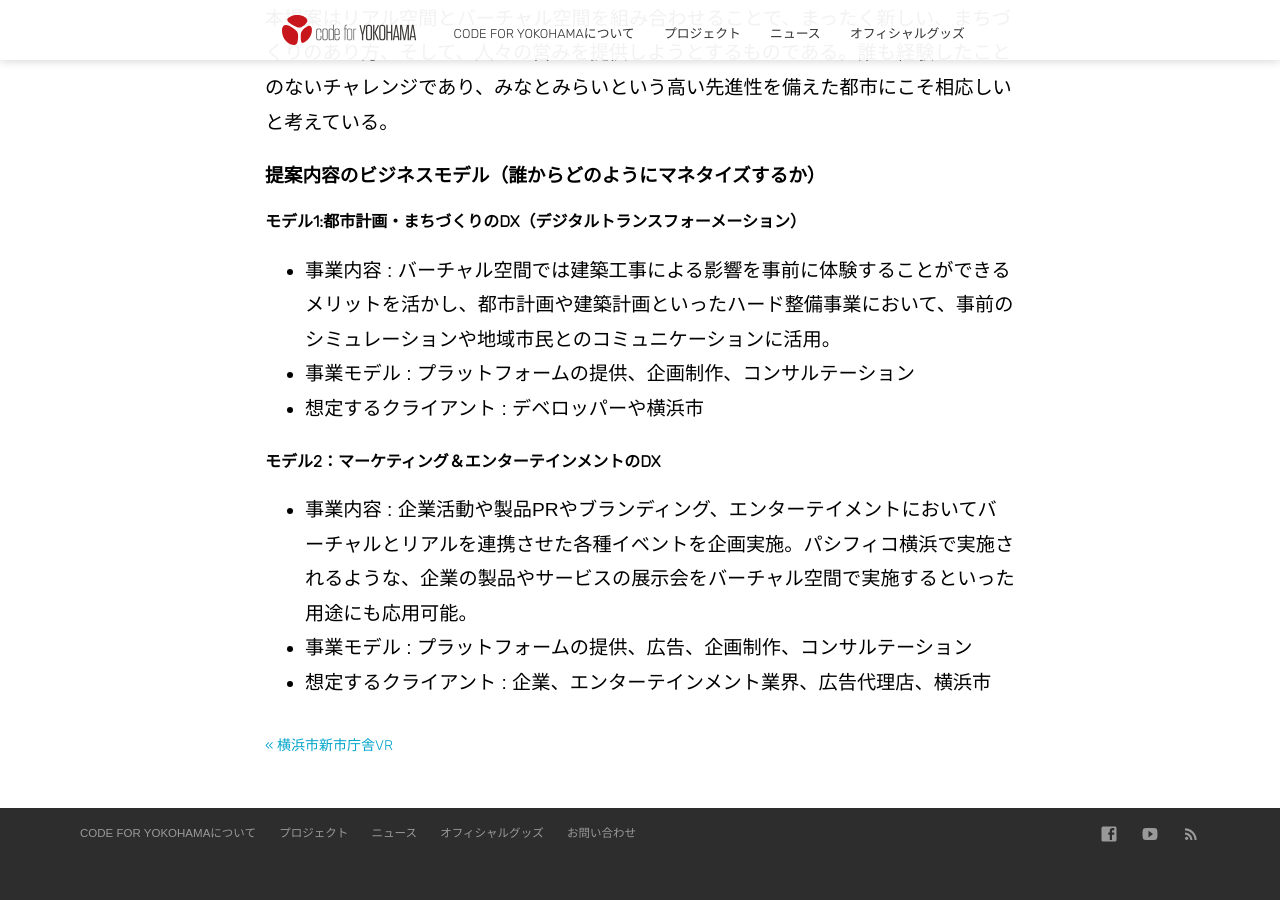
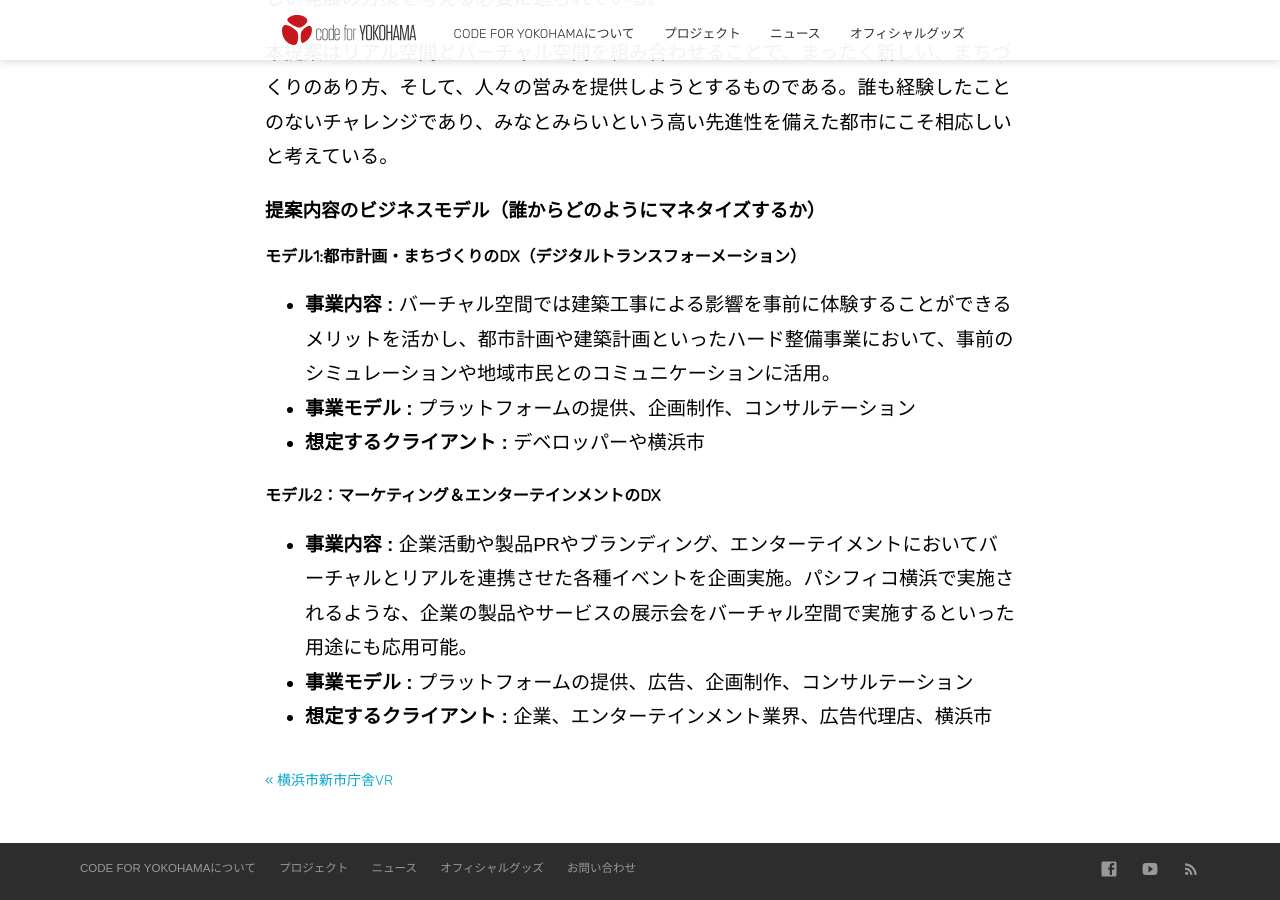
Before and after one commit to Code4Yokohama/code4.yokohama, a Jekyll site: the page built from _projects/MM21_Activation Program.md, in a window 1280 px wide and 900 px high, scrolled down 6142 px. Built offline with Jekyll 4.4.1, drawn with Linux system fonts in a browser that asks for light colours; nearby versions of some CDN libraries; some of the changed text lies outside the part shown.

Commit message:
見た目を微修正

```diff
--- a/_projects/MM21_Activation Program.md
+++ b/_projects/MM21_Activation Program.md
@@ -27,14 +27,14 @@
 
 大きく2つの領域をターゲットとする。
 1. まちづくり関係のプレーヤーにデジタル3次元空間シミュレーターを提供
-- デベロッパー
-- 施設や設備等のメーカー
-- 非営利組織
-- 市の都市計画、建築等都市デザイン担当
-- まちづくり対象地域の市民
+ - デベロッパー
+ - 施設や設備等のメーカー
+ - 非営利組織
+ - 市の都市計画、建築等都市デザイン担当
+ - まちづくり対象地域の市民
 2. バーチャルもしくは物理的場所とひもづいたオンラインイベントの興行主にVRプラットフォームを提供
-- イベントの実行委員会とその関係組織
-- イベント参加者
+ - イベントの実行委員会とその関係組織
+ - イベント参加者
 
 #### 課題や欲求
 
@@ -66,10 +66,10 @@
 1. ニューノーマル時代に横浜市の新しい魅力を開拓可能
  - 今回のサービスを用いることで、従前の発想の枠を取り払ったVR/AR活用オンラインイベントを企画・開催が可能となる。
  - ポケモンGoに見られるように、バーチャル内でのイベントであっても、リアルワールドの実際の現場に足を運ばないと体験できないなど、リアルワールドとバーチャルワールドをシンクロさせることで、パラレルワールドをまたにかけた体験を提供可能となる。
- -- ランドマークタワー頂上からバンジージャンプ大会
- -- デジタルツインの大観覧車ライトアップコンテスト（大賞作品は実物で再現）
- -- ピカチュウリアルとバーチャルであちこちに出没中
- -- MM21頂上決戦ガンダムVSエヴァンゲリオン（操縦席視点で操作も可）　等
+  - ランドマークタワー頂上からバンジージャンプ大会
+  - デジタルツインの大観覧車ライトアップコンテスト（大賞作品は実物で再現）
+  - ピカチュウリアルとバーチャルであちこちに出没中
+  - MM21頂上決戦ガンダムVSエヴァンゲリオン（操縦席視点で操作も可）　等
 2. まちづくり関連の費用対効果向上
  - 一つのプラットフォームで、「まちづくりのシミュレーション（景観、日照、風量、人流）」と「シミュレーション結果のリアルなVR市民説明」や、「都市空間関連のオンライン及びデジタル許認可業務」が可能となる。
  - VR市民説明は、従前の紙及びイラストベースのものとは次元の異なる市民理解が得られるため、市民対話のあり方が深化する。
@@ -91,8 +91,8 @@
 
 - デジタルツインシミュレーターを用いた許認可に関わる実証事業への参加
 - デジタルツインVR空間におけるオンラインイベントの企画及び開催
-* エンターテイメント性の高いイベント
-* 企業活動のPRを目的とした企画展
+ - エンターテイメント性の高いイベント
+ - 企業活動のPRを目的とした企画展
 - 協賛
 
 ### 提案の実現に必要なリソース
@@ -119,11 +119,11 @@
 
 #### モデル1:都市計画・まちづくりのDX（デジタルトランスフォーメーション）
 
-- 事業内容 : バーチャル空間では建築工事による影響を事前に体験することができるメリットを活かし、都市計画や建築計画といったハード整備事業において、事前のシミュレーションや地域市民とのコミュニケーションに活用。
-- 事業モデル : プラットフォームの提供、企画制作、コンサルテーション
-- 想定するクライアント : デベロッパーや横浜市
+- **事業内容 :** バーチャル空間では建築工事による影響を事前に体験することができるメリットを活かし、都市計画や建築計画といったハード整備事業において、事前のシミュレーションや地域市民とのコミュニケーションに活用。
+- **事業モデル :** プラットフォームの提供、企画制作、コンサルテーション
+- **想定するクライアント :** デベロッパーや横浜市
 
 #### モデル2：マーケティング＆エンターテインメントのDX
-- 事業内容 : 企業活動や製品PRやブランディング、エンターテイメントにおいてバーチャルとリアルを連携させた各種イベントを企画実施。パシフィコ横浜で実施されるような、企業の製品やサービスの展示会をバーチャル空間で実施するといった用途にも応用可能。
-- 事業モデル : プラットフォームの提供、広告、企画制作、コンサルテーション
-- 想定するクライアント : 企業、エンターテインメント業界、広告代理店、横浜市
+- **事業内容 :** 企業活動や製品PRやブランディング、エンターテイメントにおいてバーチャルとリアルを連携させた各種イベントを企画実施。パシフィコ横浜で実施されるような、企業の製品やサービスの展示会をバーチャル空間で実施するといった用途にも応用可能。
+- **事業モデル :** プラットフォームの提供、広告、企画制作、コンサルテーション
+- **想定するクライアント :** 企業、エンターテインメント業界、広告代理店、横浜市
```
